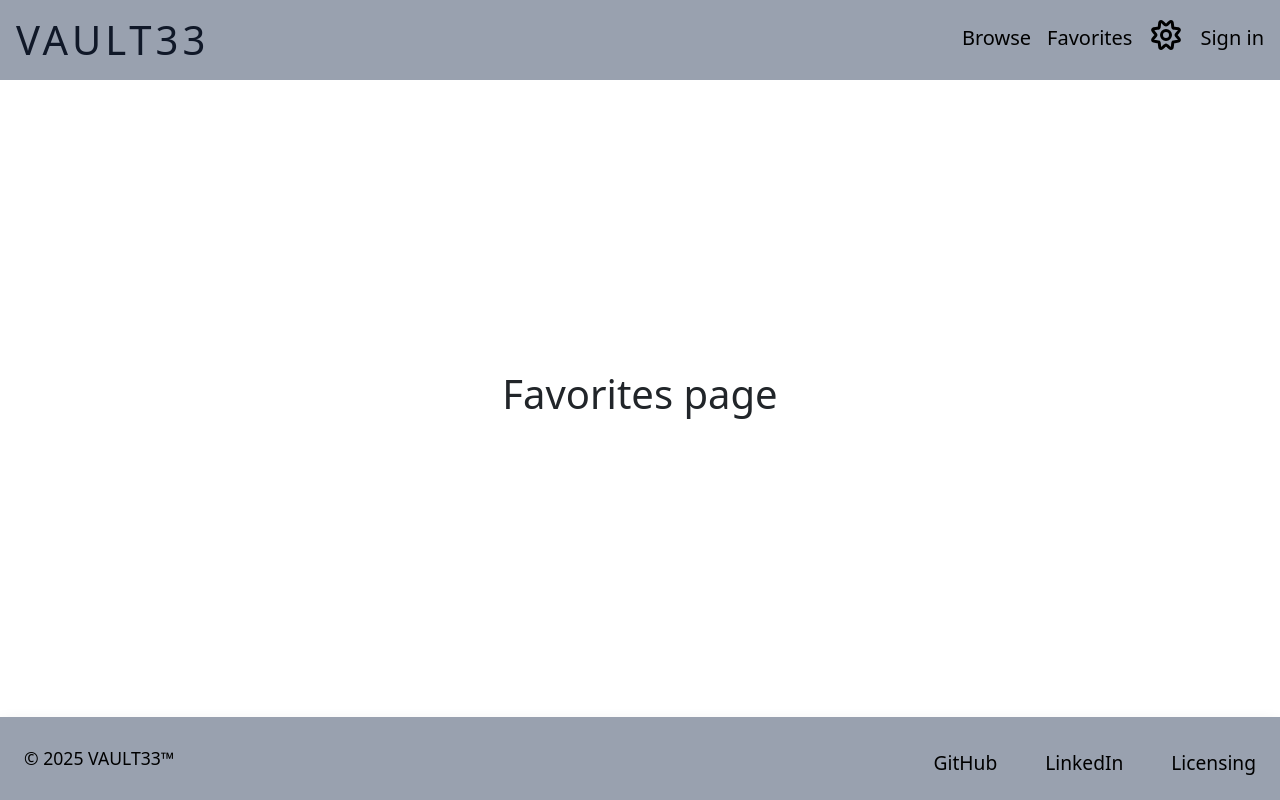
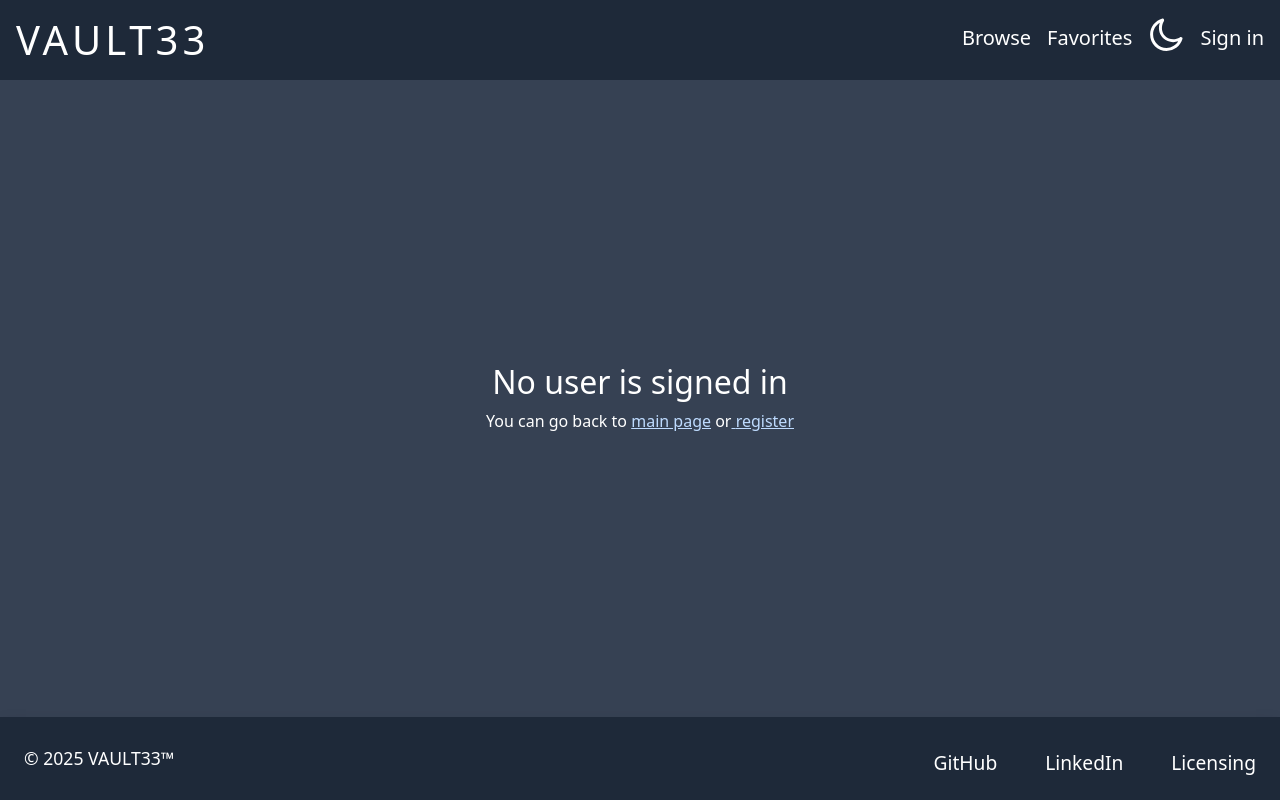
Before and after one commit to thedenisovan/videogame-archive, a React (Vite) app: page /fav in a window 1280 px wide. Built offline with nearby package versions, Linux system fonts and the light colour scheme.

Commit message:
Add: error router page && global theme setter

```diff
--- a/src/components/App.tsx
+++ b/src/components/App.tsx
@@ -5,8 +5,10 @@ import FooterComp from './footer/FooterComp';
 import { Outlet } from 'react-router';
 
 const ThemeContext = createContext({
-  dark: false,
+  dark: true,
   toggleDark: () => {},
+  themeBg: () => {},
+  themeText: () => {},
 });
 
 const AuthorizationContext = createContext({
@@ -15,25 +17,26 @@ const AuthorizationContext = createContext({
 
 export default function App() {
   // const { data } = useGameData({ title: 'elder scrolls skyrim' });
-  const [dark, setDark] = useState<boolean>(false);
+  const [dark, setDark] = useState<boolean>(true);
   const [isLoggedIn, setLoggedIn] = useState<boolean>(false);
 
+  const themeBg = () => (dark ? 'bg-gray-700' : 'bg-white');
+  const themeText = () => (dark ? '!text-white' : '!text-black');
+  const toggleDark = () => setDark(!dark);
   useEffect(() => {
     setLoggedIn(false);
-  }, []); //!TODO : change to appropriate logic
-
-  const toggleDark = () => setDark(!dark);
+  }, []); //!TODO : change to appropriate authorization logic
 
   return (
-    <>
+    <div className={`${themeText()} ${themeBg()} flex flex-col h-[100%]`}>
       <AuthorizationContext value={{ isLoggedIn }}>
-        <ThemeContext value={{ dark, toggleDark }}>
+        <ThemeContext value={{ dark, toggleDark, themeBg, themeText }}>
           <Header role='header' />
           <Outlet />
           <FooterComp />
         </ThemeContext>
       </AuthorizationContext>
-    </>
+    </div>
   );
 }
 
--- /dev/null
+++ b/src/components/ErroElement.tsx
@@ -0,0 +1,12 @@
+import { Link } from 'react-router';
+
+export default function ErrorElement() {
+  return (
+    <div className='h-[100%] flex flex-col justify-center m-auto text-center'>
+      <h2>Whops you have came to unknown waters</h2>
+      <p>
+        You can go back to <Link to='/'>main page</Link>
+      </p>
+    </div>
+  );
+}
--- a/src/components/footer/FooterComp.tsx
+++ b/src/components/footer/FooterComp.tsx
@@ -9,7 +9,7 @@ export default function FooterComp() {
     <Footer
       container
       className={`p-4 ${
-        !dark ? '!bg-gray-400' : 'bg-gray-700 text-white'
+        !dark ? '!bg-gray-200' : '!bg-gray-800 text-white'
       } rounded-0`}
     >
       <FooterCopyright
--- a/src/components/header/Header.tsx
+++ b/src/components/header/Header.tsx
@@ -14,7 +14,7 @@ export default function Header({ role }: { role: string }) {
     <header role={role}>
       <div
         className={`${
-          dark ? 'text-white bg-gray-800' : 'bg-gray-400 text-gray-900'
+          dark ? 'text-white bg-gray-800' : 'bg-gray-200 text-black'
         } flex justify-between p-3 h-[4rem] md:h-[5rem]`}
       >
         <h1 className={`text-2xl font-bold tracking-widest`}>VAULT33</h1>
--- a/src/components/header/SideBar.tsx
+++ b/src/components/header/SideBar.tsx
@@ -1,5 +1,5 @@
 import { useContext } from 'react';
-import { ThemeContext, AuthorizationContext } from '../App';
+import { ThemeContext } from '../App';
 import { Link } from 'react-router';
 import svg from '../../utils/svg';
 
@@ -11,7 +11,9 @@ export default function SideBar({
   toggleSideBar: () => void;
 }) {
   const { dark, toggleDark } = useContext(ThemeContext);
-  const { isLoggedIn } = useContext(AuthorizationContext);
+
+  // !todo: temp value which need to be replaced with state which will check is user signed in
+  const value: boolean = true;
 
   // removes focus from button and closes side bar after btn is being clicked
   const removeFocus = (
@@ -51,7 +53,7 @@ export default function SideBar({
             dark={dark}
             lightSvg={svg.lightLib}
             darkSvg={svg.darkLib}
-            children='Favorites'
+            children='My Library'
           />
         </Link>
 
@@ -79,7 +81,7 @@ export default function SideBar({
               <img width={30} src={svg.darkSignIn} alt='current light mode' />
             )}
             <p className={`!ml-2 mt-3 ${dark ? 'text-white' : 'text-black'}`}>
-              {!isLoggedIn ? `Sign in` : 'Sign out'}
+              {value ? `Sign in` : 'Sign out'}
             </p>
           </button>
         </Link>
--- a/src/components/main/discoverPage/Discover.tsx
+++ b/src/components/main/discoverPage/Discover.tsx
@@ -1,6 +1,6 @@
 export default function Discover() {
   return (
-    <main className='flex-1 flex justify-center items-center'>
+    <main className={`flex-1 flex justify-center items-center`}>
       <h1>discover page</h1>
     </main>
   );
--- a/src/components/main/favoritesPage/Favorites.tsx
+++ b/src/components/main/favoritesPage/Favorites.tsx
@@ -1,7 +1,31 @@
+import { useContext } from 'react';
+import { AuthorizationContext } from '../../App';
+import { Link } from 'react-router';
+
 export default function Favorites() {
+  const { isLoggedIn } = useContext(AuthorizationContext);
+
   return (
-    <main className='flex-1 flex justify-center items-center'>
-      <h1>Favorites page</h1>
+    <main className={`flex-1 flex justify-center items-center`}>
+      {isLoggedIn ? <h1>Favorites page</h1> : <NoUser />}
     </main>
   );
 }
+
+function NoUser() {
+  return (
+    <div>
+      <h2 className='text-center'>No user is signed in</h2>
+      You can go back to{' '}
+      <Link className=' !text-blue-200' to='/'>
+        {' '}
+        main page
+      </Link>{' '}
+      or
+      <Link className=' !text-blue-200' to='/auth'>
+        {' '}
+        register
+      </Link>
+    </div>
+  );
+}
--- a/src/routes/routes.tsx
+++ b/src/routes/routes.tsx
@@ -2,11 +2,13 @@ import App from '../components/App';
 import Authorization from '../components/main/auth/Authorization';
 import Discover from '../components/main/discoverPage/Discover';
 import Favorites from '../components/main/favoritesPage/Favorites';
+import ErrorElement from '../components/ErroElement';
 
 const routes = [
   {
     path: '/',
     element: <App />,
+    errorElement: <ErrorElement />,
     children: [
       {
         index: true,
```
